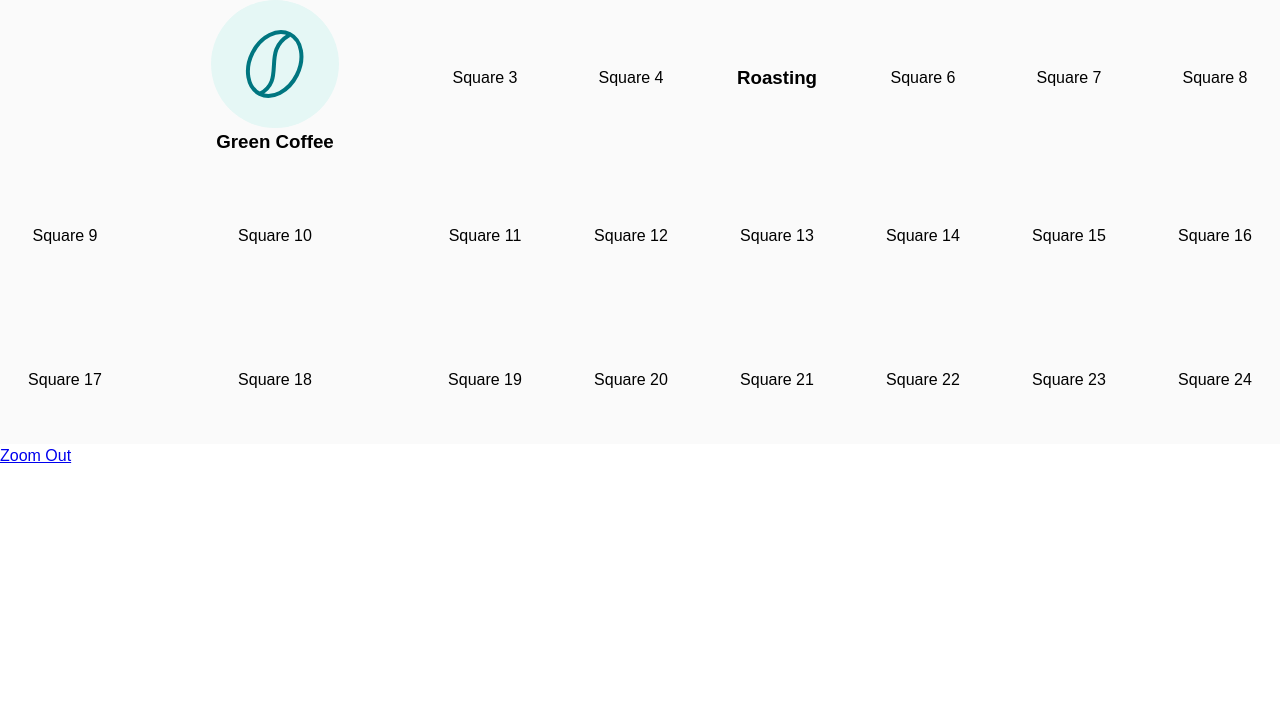
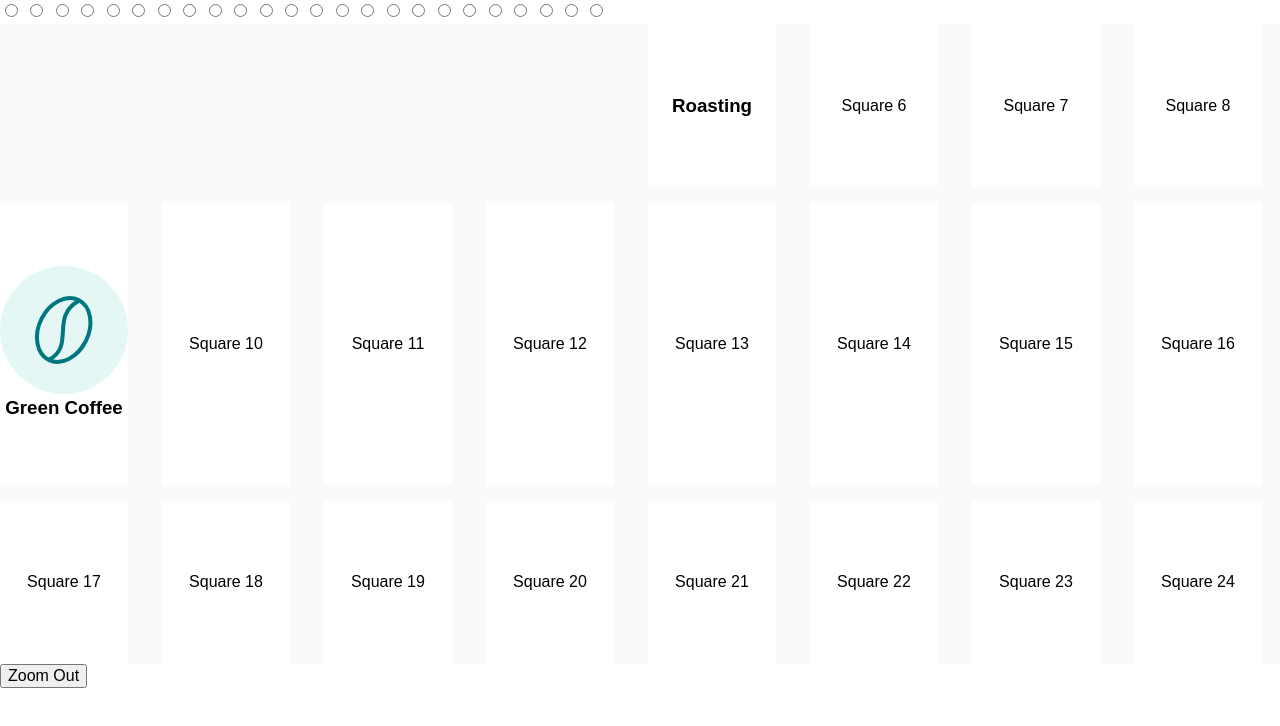
Before and after one commit to needmore/ingredients-test, a plain HTML site: page index.html in a window 1280 px wide. Drawn offline with Linux system fonts and the light colour scheme.

Commit message:
Ironing out some kinks

```diff
--- a/index.html
+++ b/index.html
@@ -16,15 +16,60 @@
 	</script>
 </head>
 
-<body>
+<body><form>
+	<input type="radio" name="radiogroup" id="checkbox_1">
+	<input type="radio" name="radiogroup" id="checkbox_2">
+	<input type="radio" name="radiogroup" id="checkbox_3">
+	<input type="radio" name="radiogroup" id="checkbox_4">
+	<input type="radio" name="radiogroup" id="checkbox_5">
+	<input type="radio" name="radiogroup" id="checkbox_6">
+	<input type="radio" name="radiogroup" id="checkbox_7">
+	<input type="radio" name="radiogroup" id="checkbox_8">
+	<input type="radio" name="radiogroup" id="checkbox_9">
+	<input type="radio" name="radiogroup" id="checkbox_10">
+	<input type="radio" name="radiogroup" id="checkbox_11">
+	<input type="radio" name="radiogroup" id="checkbox_12">
+	<input type="radio" name="radiogroup" id="checkbox_13">
+	<input type="radio" name="radiogroup" id="checkbox_14">
+	<input type="radio" name="radiogroup" id="checkbox_15">
+	<input type="radio" name="radiogroup" id="checkbox_16">
+	<input type="radio" name="radiogroup" id="checkbox_17">
+	<input type="radio" name="radiogroup" id="checkbox_18">
+	<input type="radio" name="radiogroup" id="checkbox_19">
+	<input type="radio" name="radiogroup" id="checkbox_20">
+	<input type="radio" name="radiogroup" id="checkbox_21">
+	<input type="radio" name="radiogroup" id="checkbox_22">
+	<input type="radio" name="radiogroup" id="checkbox_23">
+	<input type="radio" name="radiogroup" id="checkbox_24">
+
 	<div class="grid">
 		<div class="empty cell">
-			<input type="radio" name="radiogroup" id="checkbox_1">
 			<label for="checkbox_1"></label>
 		</div>
+		<div class="empty cell">
+		</div>
+		<div class="empty cell hide_9">
+			<label for="checkbox_3"></label>
+		</div>
+		<div class="empty cell hide_9">
+			<label for="checkbox_4"></label>
+		</div>
+		<div class="cell hide_9">
+			<label for="checkbox_5">
+				<h3>Roasting</h3>
+			</label>
+		</div>
+		<div class="cell hide_9">
+			<label for="checkbox_6">Square 6</label>
+		</div>
+		<div class="cell hide_9">
+			<label for="checkbox_7">Square 7</label>
+		</div>
+		<div class="cell hide_9">
+			<label for="checkbox_8">Square 8</label>
+		</div>
 		<div class="cell">
-			<input type="radio" name="radiogroup" id="checkbox_2">
-			<label for="checkbox_2">
+			<label for="checkbox_9">
 				<svg xmlns="http://www.w3.org/2000/svg" width="128" height="128" viewBox="0 0 128 128">
 					<g fill="none" fill-rule="evenodd">
 						<circle cx="64" cy="64" r="64" fill="#E5F7F5"/>
@@ -35,98 +80,53 @@
 				<p>Lorem ipsum dolor sit amet, consectetur adipiscing elit, sed do eiusmod tempor incididunt ut labore et dolore magna aliqua. Ut enim ad minim veniam, quis nostrud exercitation ullamco laboris nisi ut aliquip ex ea commodo consequat. Duis aute irure dolor in reprehenderit in voluptate velit esse cillum dolore eu fugiat nulla pariatur.</p>
 			</label>
 		</div>
-		<div class="empty cell">
-			<input type="radio" name="radiogroup" id="checkbox_3">
-			<label for="checkbox_3">Square 3</label>
-		</div>
-		<div class="empty cell">
-			<input type="radio" name="radiogroup" id="checkbox_4">
-			<label for="checkbox_4">Square 4</label>
-		</div>
 		<div class="cell">
-			<input type="radio" name="radiogroup" id="checkbox_5">
-			<label for="checkbox_5">
-				<h3>Roasting</h3>
-			</label>
-		</div>
-		<div class="cell">
-			<input type="radio" name="radiogroup" id="checkbox_6">
-			<label for="checkbox_6">Square 6</label>
-		</div>
-		<div class="cell">
-			<input type="radio" name="radiogroup" id="checkbox_7">
-			<label for="checkbox_7">Square 7</label>
-		</div>
-		<div class="cell">
-			<input type="radio" name="radiogroup" id="checkbox_8">
-			<label for="checkbox_8">Square 8</label>
-		</div>
-		<div class="cell">
-			<input type="radio" name="radiogroup" id="checkbox_9">
-			<label for="checkbox_9">Square 9</label>
-		</div>
-		<div class="cell">
-			<input type="radio" name="radiogroup" id="checkbox_10">
 			<label for="checkbox_10">Square 10</label>
 		</div>
-		<div class="cell">
-			<input type="radio" name="radiogroup" id="checkbox_11">
+		<div class="cell hide_9">
 			<label for="checkbox_11">Square 11</label>
 		</div>
-		<div class="cell">
-			<input type="radio" name="radiogroup" id="checkbox_12">
+		<div class="cell hide_9">
 			<label for="checkbox_12">Square 12</label>
 		</div>
-		<div class="cell">
-			<input type="radio" name="radiogroup" id="checkbox_13">
+		<div class="cell hide_9">
 			<label for="checkbox_13">Square 13</label>
 		</div>
-		<div class="cell">
-			<input type="radio" name="radiogroup" id="checkbox_14">
+		<div class="cell hide_9">
 			<label for="checkbox_14">Square 14</label>
 		</div>
-		<div class="cell">
-			<input type="radio" name="radiogroup" id="checkbox_15">
+		<div class="cell hide_9">
 			<label for="checkbox_15">Square 15</label>
 		</div>
-		<div class="cell">
-			<input type="radio" name="radiogroup" id="checkbox_16">
+		<div class="cell hide_9">
 			<label for="checkbox_16">Square 16</label>
 		</div>
 		<div class="cell">
-			<input type="radio" name="radiogroup" id="checkbox_17">
 			<label for="checkbox_17">Square 17</label>
 		</div>
 		<div class="cell">
-			<input type="radio" name="radiogroup" id="checkbox_18">
 			<label for="checkbox_18">Square 18</label>
 		</div>
-		<div class="cell">
-			<input type="radio" name="radiogroup" id="checkbox_19">
+		<div class="cell hide_9">
 			<label for="checkbox_19">Square 19</label>
 		</div>
-		<div class="cell">
-			<input type="radio" name="radiogroup" id="checkbox_20">
+		<div class="cell hide_9">
 			<label for="checkbox_20">Square 20</label>
 		</div>
-		<div class="cell">
-			<input type="radio" name="radiogroup" id="checkbox_21">
+		<div class="cell hide_9">
 			<label for="checkbox_21">Square 21</label>
 		</div>
-		<div class="cell">
-			<input type="radio" name="radiogroup" id="checkbox_22">
+		<div class="cell hide_9">
 			<label for="checkbox_22">Square 22</label>
 		</div>
-		<div class="cell">
-			<input type="radio" name="radiogroup" id="checkbox_23">
+		<div class="cell hide_9">
 			<label for="checkbox_23">Square 23</label>
 		</div>
-		<div class="cell">
-			<input type="radio" name="radiogroup" id="checkbox_24">
+		<div class="cell hide_9">
 			<label for="checkbox_24">Square 24</label>
 		</div>
 	</div>
 
-	<a href="#" id="clear-button" onclick="clearAllRadios()">Zoom Out</a>
-</body>
+	<input type="reset" value="Zoom Out">
+</form></body>
 </html>
--- a/site.css
+++ b/site.css
@@ -5,18 +5,23 @@ body {
 .grid {
 	display: grid;
 	width: 100vw;
+	max-width: 100vw;
+	min-height: 50vw;
 	background-color: #fafafa;
 	grid-template-columns: 12.5fr 12.5fr 12.5fr 12.5fr 12.5fr 12.5fr 12.5fr 12.5fr;
 	grid-template-rows: 33.33fr 33.33fr 33.33fr;
 	grid-template-columns: auto auto auto auto auto auto auto auto;
 	grid-template-rows: auto auto auto;
 	gap: 1rem 1rem;
+	/* gap: 0 0; */
 }
 
 .cell {
-	height: 100%;
+	width: 0;
+	/* height: 100%;
 	min-width: 10vw;
-	min-height: 10vw;
+	min-height: 3vw;
+	background-color: white; */
 }
 .cell label {
 	display: flex;
@@ -28,38 +33,79 @@ body {
 	height: 100%;
 	margin: 0;
 	padding: 0;
-	/* transition: all 1s; */
+
+	height: 100%;
+	min-width: 10vw;
+	min-height: 3vw;
+	background-color: white;
 }
 .cell label svg {
-	/* overflow: visible; */
 	margin-left: auto;
 	margin-right: auto;
 }
 .cell label p {
 	height: 0;
 	overflow: hidden;
-	/* transition: all 1s; */
-	max-width: 16rem;
+	max-width: 24rem;
 }
 
 .cell  {
 	transition: all 0.5s;
 }
-.cell input[type="radio"] {
+
+.cell.empty {
+	opacity: 0;
+	max-width: 5vw;
+	max-height: 2vh;
+}
+
+/* input[type="radio"] {
 	background-color: #fee;
 	width: 0;
 	height: 0;
 	opacity: 0;
 	display: none;
 	line-height: 0;
-}
-.cell input[type="radio"]:checked ~ label {
-	/* content: ''; */
+} */
+
+[id="checkbox_1"]:checked ~ .grid .cell:nth-child(1),
+[id="checkbox_2"]:checked ~ .grid .cell:nth-child(2),
+[id="checkbox_3"]:checked ~ .grid .cell:nth-child(3),
+[id="checkbox_4"]:checked ~ .grid .cell:nth-child(4),
+[id="checkbox_5"]:checked ~ .grid .cell:nth-child(5),
+[id="checkbox_6"]:checked ~ .grid .cell:nth-child(6),
+[id="checkbox_7"]:checked ~ .grid .cell:nth-child(7),
+[id="checkbox_8"]:checked ~ .grid .cell:nth-child(8),
+[id="checkbox_9"]:checked ~ .grid .cell:nth-child(9),
+[id="checkbox_10"]:checked ~ .grid .cell:nth-child(10),
+[id="checkbox_11"]:checked ~ .grid .cell:nth-child(11),
+[id="checkbox_12"]:checked ~ .grid .cell:nth-child(12),
+[id="checkbox_13"]:checked ~ .grid .cell:nth-child(13),
+[id="checkbox_14"]:checked ~ .grid .cell:nth-child(14),
+[id="checkbox_15"]:checked ~ .grid .cell:nth-child(15),
+[id="checkbox_16"]:checked ~ .grid .cell:nth-child(16),
+[id="checkbox_17"]:checked ~ .grid .cell:nth-child(17),
+[id="checkbox_18"]:checked ~ .grid .cell:nth-child(18),
+[id="checkbox_19"]:checked ~ .grid .cell:nth-child(19),
+[id="checkbox_20"]:checked ~ .grid .cell:nth-child(20),
+[id="checkbox_21"]:checked ~ .grid .cell:nth-child(21),
+[id="checkbox_22"]:checked ~ .grid .cell:nth-child(22),
+[id="checkbox_23"]:checked ~ .grid .cell:nth-child(23),
+[id="checkbox_24"]:checked ~ .grid .cell:nth-child(24) {
 	width: 75vw;
-	height: 40vw;
-	background-color: #fff;
+	height: 30vw;
+	background-color: white;
 }
 
-.cell input[type="radio"]:checked ~ label p {
+[id="checkbox_1"]:checked ~ .grid .cell:nth-child(1) p,
+[id="checkbox_2"]:checked ~ .grid .cell:nth-child(2) p,
+[id="checkbox_9"]:checked ~ .grid .cell:nth-child(9) p {
 	height: auto;
 }
+
+/* Also be sure to hide irrelevant spaces */
+[id="checkbox_9"]:checked ~ .grid .cell.hide_9 label {
+	width: 0;
+	height: 0;
+	display: none;
+}
```
